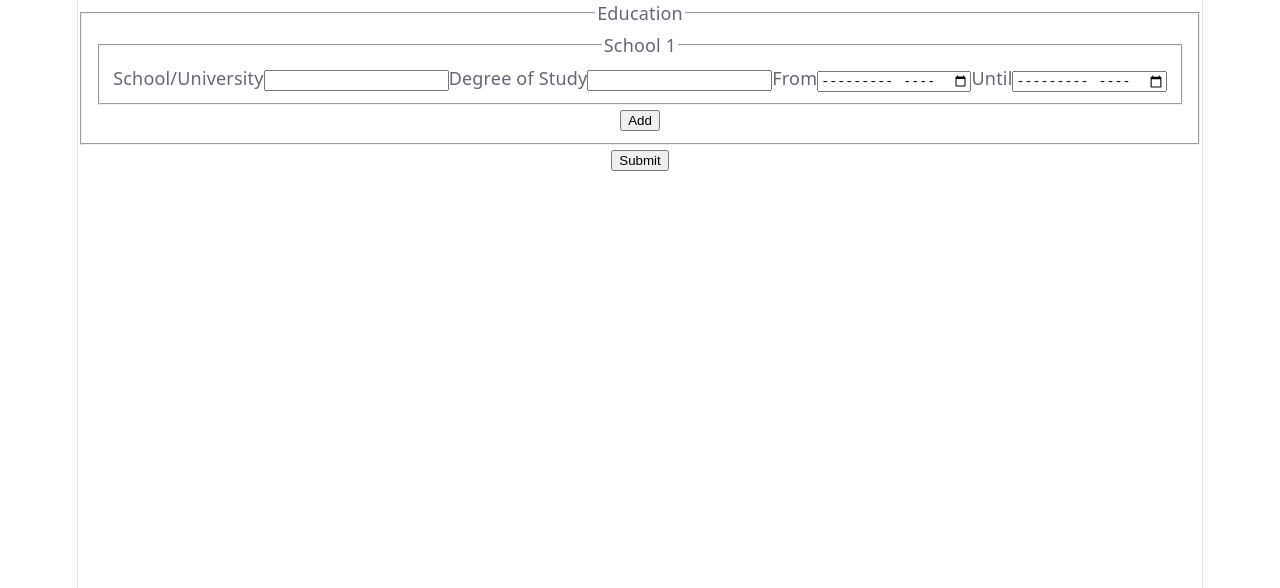
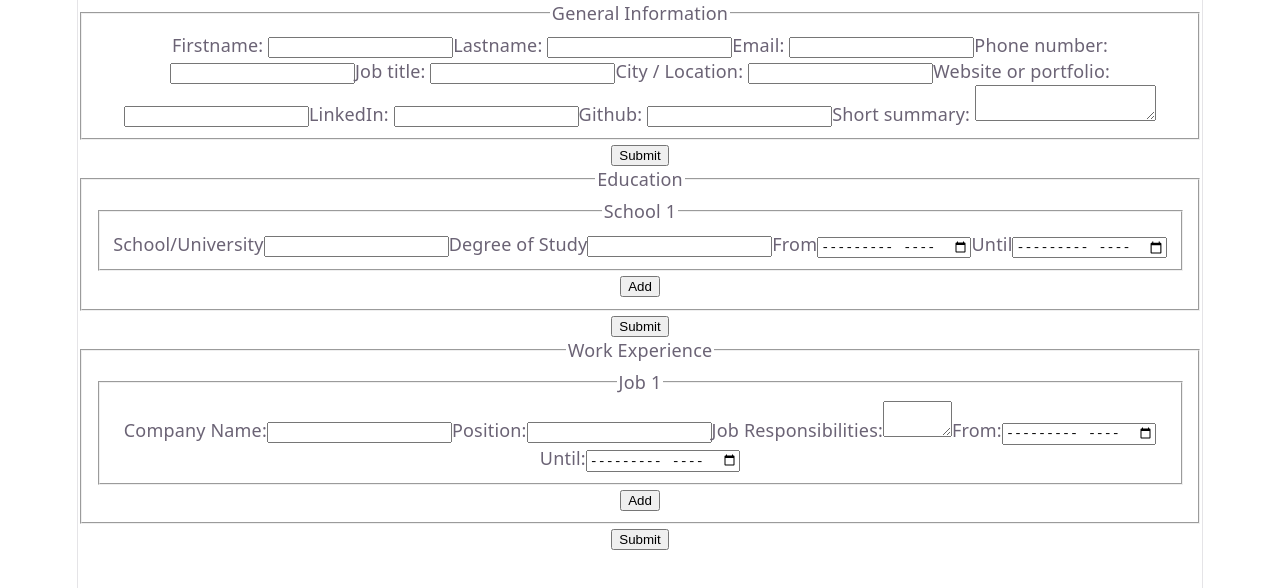
Before and after one commit to whyitboi/cv-app, a React (Vite) app: page / in a window 1280 px wide. Shown: the top 588 px of the page. Built offline with nearby package versions, Linux system fonts and the light colour scheme.

Commit message:
Combine components into App

```diff
--- a/src/App.jsx
+++ b/src/App.jsx
@@ -1,9 +1,14 @@
-// import { useState } from "react";
-// import heroImg from "./assets/hero.png";
-// import reactLogo from "./assets/react.svg";
-// import viteLogo from "./assets/vite.svg";
+import { GeneralInfo } from "./components/GeneralInfo";
+import { Education } from "./components/Education";
+import { WorkExperience } from "./components/WorkExperience";
 // import "./style.css";
 
-export function App() {
-  return <></>;
+export default function App() {
+  return (
+    <>
+      <GeneralInfo />
+      <Education />
+      <WorkExperience />
+    </>
+  );
 }
--- a/src/components/WorkExperience.jsx
+++ b/src/components/WorkExperience.jsx
@@ -72,7 +72,6 @@ export function WorkExperience() {
             <label>
               Job Responsibilities:
               <textarea
-                rows="4"
                 cols="6"
                 name="responsibilities"
                 value={job.responsibilities}
@@ -93,9 +92,9 @@ export function WorkExperience() {
               <input
                 type="month"
                 name="endDate"
-                value={workInfo.endDate}
+                value={job.endDate}
                 onChange={(e) => handleChange(e, job.id)}
-                min={job.starDate}
+                min={job.startDate}
               />
             </label>
             {workInfo.length > 1 && (
--- a/src/main.jsx
+++ b/src/main.jsx
@@ -1,10 +1,10 @@
 import { StrictMode } from "react";
 import { createRoot } from "react-dom/client";
 import "./index.css";
-import { Education } from "./components/Education";
+import App from "./App";
 
 createRoot(document.getElementById("root")).render(
   <StrictMode>
-    <Education />
+    <App />
   </StrictMode>,
 );
```
